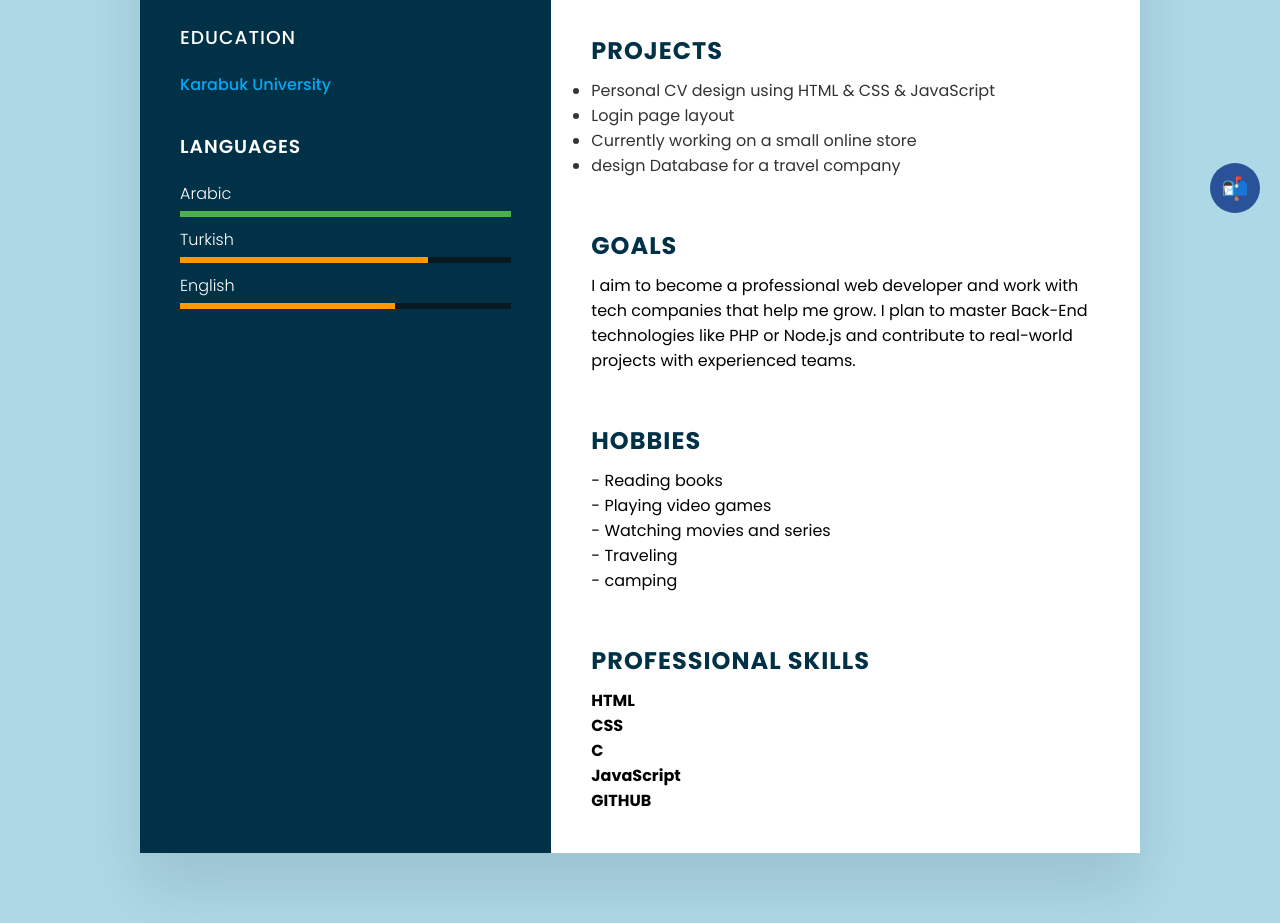
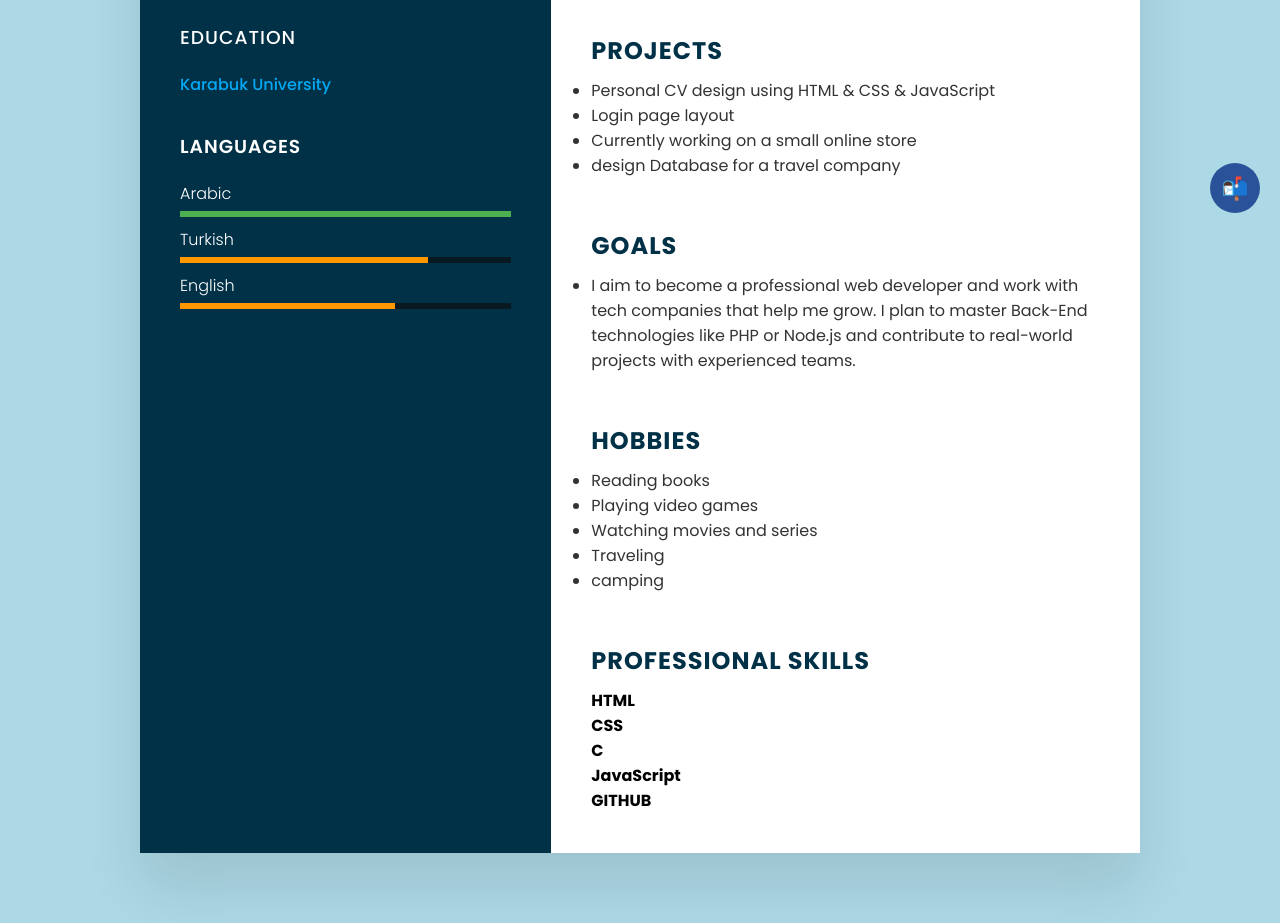
Before and after one commit to moamen22630/mycv1project, a plain HTML site: page index.html in a window 1280 px wide. Shown: the part 567-1490 px from the top of the page. Drawn offline with Linux system fonts and the light colour scheme.

Commit message:
Update index.html

```diff
--- a/index.html
+++ b/index.html
@@ -95,9 +95,11 @@
         <div class="right_side">
             <div class="about">
                 <h2 class="title2">Profile</h2>
-        <p>
+        <ul>
+            <li>
             I am a Computer Engineering student at Karabuk University, passionate about web development. I have a strong foundation in HTML and CSS, and I am currently improving my JavaScript and Back-End skills. I am a self-learner, committed, and enjoy building simple projects to enhance my abilities. I work well in teams and strive to gain real-world experience in a professional environment.
-        </p>
+          </li>
+            </ul>
             </div>
 
 
@@ -108,18 +110,20 @@
           <h2 class="title2">Soft Skills</h2>
 
     <ul>
+
         <li>Effective communication with team members</li>
         <li>Strong problem-solving abilities</li>
         <li>Time management and task prioritization</li>
         <li>Willingness to learn and adapt quickly</li>
         <li>Team collaboration and responsibility</li>
+
     </ul>
 
     </div>
 
     <div class="about">
         <h2 class="title2">Projects</h2>
-<ul>
+        <ul>
 
             <li> Personal CV design using HTML & CSS & JavaScript</li>
             <li> Login page layout </li>
@@ -131,24 +135,33 @@
 
     <div class="about">
         <h2 class="title2">Goals</h2>
-        <p>
-            I aim to become a professional web developer and work with tech companies that help me grow. I plan to master Back-End technologies like PHP or Node.js and contribute to real-world projects with experienced teams.
-        </p>
+        <ul>
+            <li>
+
+         I aim to become a professional web developer and work with tech companies that help me grow. I plan to master Back-End technologies like PHP or Node.js and contribute to real-world projects with experienced teams.
+        </li>
+        </ul>
     </div>
     <div class="about">
         <h2 class="title2">Hobbies</h2>
-        <p>
-            - Reading books<br>
-            - Playing video games<br>
-            - Watching movies and series<br>
-            - Traveling<br>
-            - camping
-        </p>
+
+              <ul>
+
+            <li>Reading books</li>
+            <li>Playing video games</li>
+            <li>Watching movies and series</li>
+            <li>Traveling</li>
+            <li>camping</li>
+
+            </ul>
+
     </div>
 
       <div class="about skills">
          <h2 class="title2">professional Skills</h2>
       <div class="boxtext">
+
+
         <h4>HTML</h4>
 
 
```
